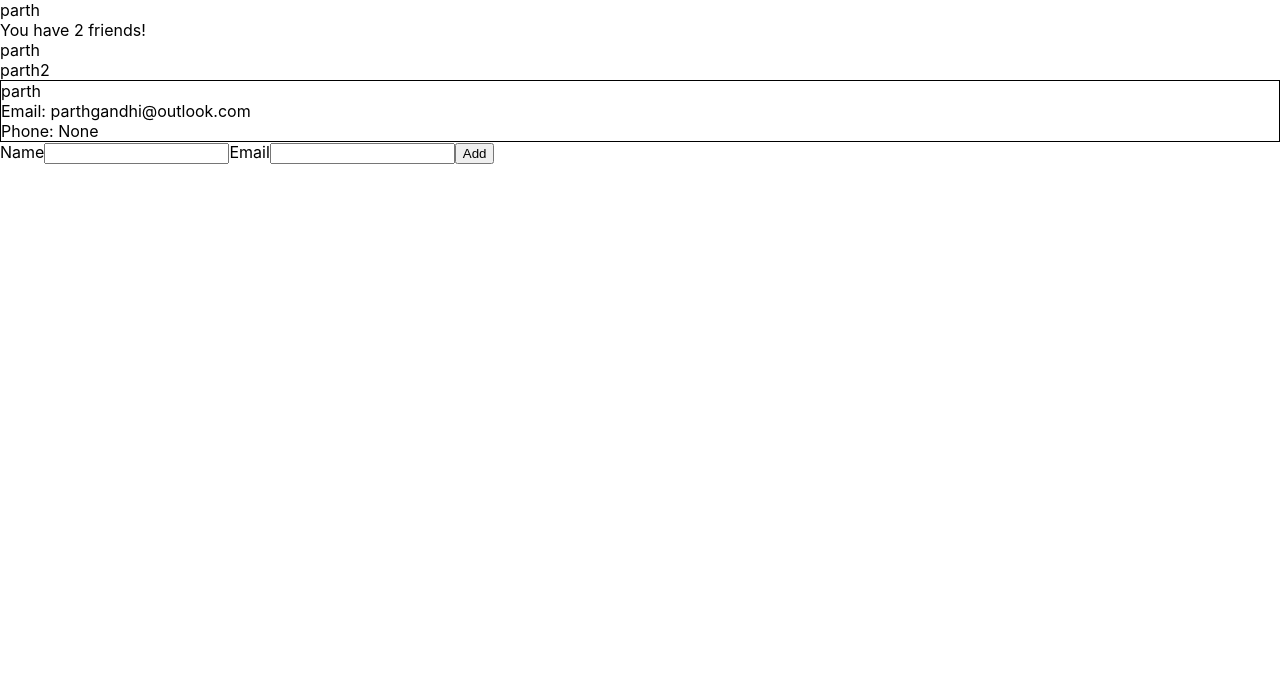
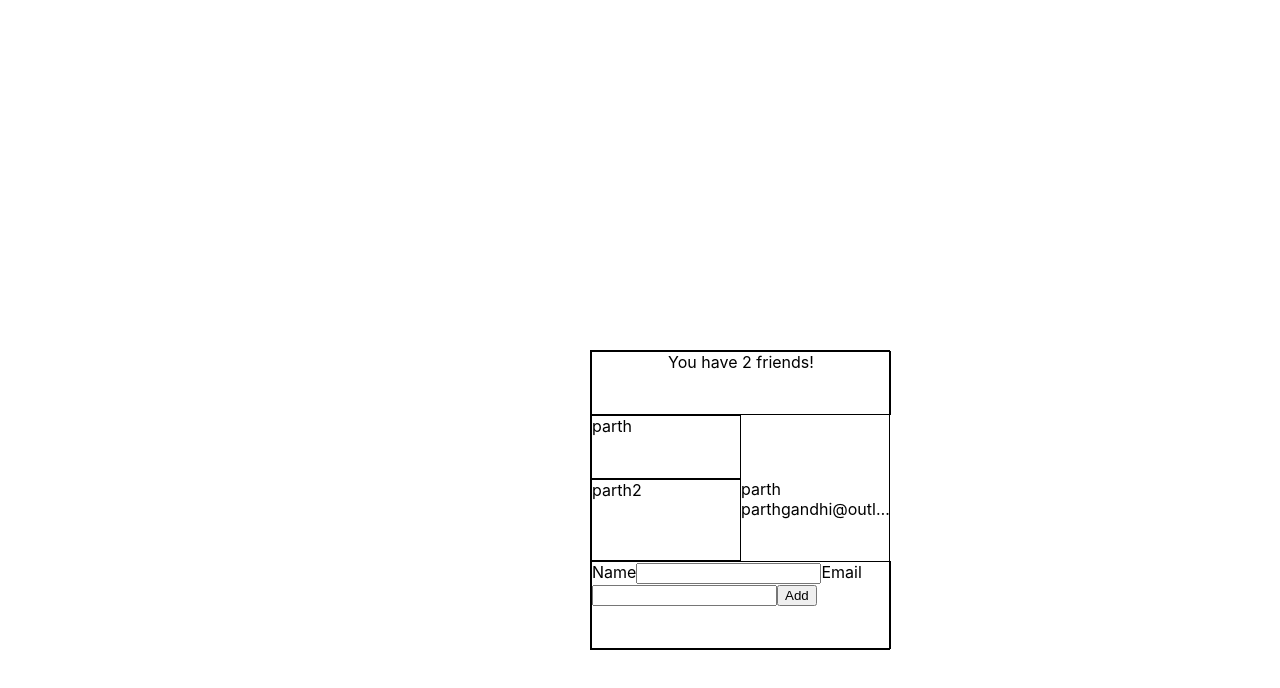
Before and after one commit to ParthGandhi/contacts-app, a Next.js app: page /contacts in a window 1280 px wide. Both pictures are taken after a click on the element "parth". Shown: the top 688 px of the page. Built offline with nearby package versions, Linux system fonts and the light colour scheme.

Commit message:
first pass at css

```diff
--- a/pages/contacts/contacts.module.scss
+++ b/pages/contacts/contacts.module.scss
@@ -1,3 +1,41 @@
-.test {
+.container {
+  display: grid;
+  grid-template-columns: 1fr 1fr;
+  position: absolute;
+  top: 50%;
+  left: 50%;
+  margin-top: -50px;
+  margin-left: -50px;
+  width: 300px;
+  height: 300px;
   border: 1px solid black;
 }
+
+.selectedContact {
+  grid-column-start: span 2;
+  text-align: center;
+  border: 1px solid black;
+}
+
+.addContact {
+  grid-column-start: span 2;
+  border: 1px solid black;
+}
+
+.contactSummary {
+  grid-column-start: 1;
+  border: 1px solid black;
+  width: 150px;
+}
+
+.selectedContactEmail {
+  width: 150px;
+  display: block;
+  white-space: nowrap;
+  overflow: hidden;
+  text-overflow: ellipsis;
+}
+
+.contactDetails {
+
+}
--- a/pages/contacts/index.jsx
+++ b/pages/contacts/index.jsx
@@ -5,7 +5,11 @@ import styles from "./contacts.module.scss";
 
 function ContactSummary({ id, name, onClickHandler }) {
   return (
-    <div key={id} onClick={() => onClickHandler(id)}>
+    <div
+      key={id}
+      className={styles.contactSummary}
+      onClick={() => onClickHandler(id)}
+    >
       {name}
     </div>
   );
@@ -13,10 +17,14 @@ function ContactSummary({ id, name, onClickHandler }) {
 
 function ContactDetails({ id, name, email, phone }) {
   return (
-    <div key={id} className={styles.test}>
+    <div key={id} className={styles.contactDetails}>
       <div>{name}</div>
-      <div>Email: {email ? email : "None"}</div>
-      <div>Phone: {phone ? phone : "None"}</div>
+      {email && (
+        <a className={styles.selectedContactEmail} href={`mailto:${email}`}>
+          {email}
+        </a>
+      )}
+      {phone && <div>{phone}</div>}
     </div>
   );
 }
@@ -30,6 +38,7 @@ const defaultContactsData = {
   [Math.random()]: {
     name: "parth2",
     email: "me@parthgandhi.dev",
+    phone: "9908577444",
   },
 };
 
@@ -42,9 +51,11 @@ function Contacts() {
   };
 
   return (
-    <div>
-      <div>{selectedContact ? selectedContact.name : "Select a contact."}</div>
-      <div> You have {Object.keys(contactsData).length} friends!</div>
+    <div className={styles.container}>
+      <div className={styles.selectedContact}>
+        {" "}
+        You have {Object.keys(contactsData).length} friends!
+      </div>
       {Object.entries(contactsData).map(([contactId, contactData]) => (
         <ContactSummary
           id={contactId}
@@ -57,9 +68,11 @@ function Contacts() {
           id={selectedContact.id}
           name={selectedContact.name}
           email={selectedContact.email}
+          phone={selectedContact.phone}
         />
       )}
       <Formik
+        className={styles.addContact}
         initialValues={{
           name: "",
           email: "",
@@ -76,7 +89,7 @@ function Contacts() {
         }}
       >
         {/* add validations */}
-        <Form>
+        <Form className={styles.addContact}>
           <label htmlFor="name">Name</label>
           <Field id="name" name="name" placeholder-="Name"></Field>
           <label htmlFor="email">Email</label>
```
